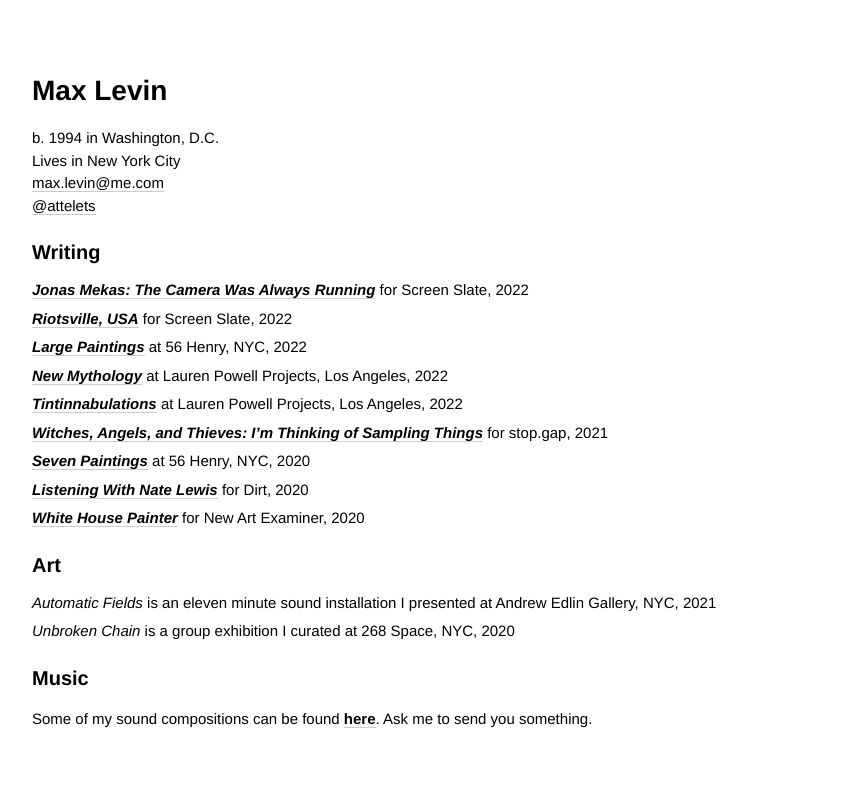
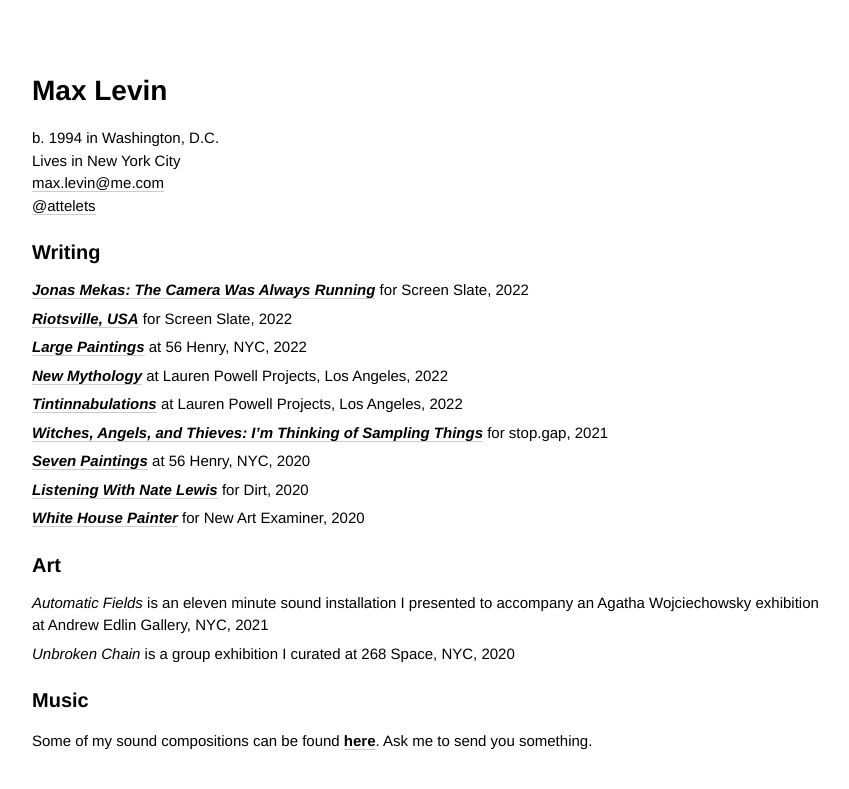
Before and after one commit to minicreative/maxlevin.me, a Jekyll site: the page built from index.md, in a window 1280 px wide. Shown: the top 789 px of the page, without its empty margins (18-867 px from the left). Built offline with Jekyll 4.4.1, drawn with Linux system fonts in a browser that asks for light colours.

Commit message:
Updated Index

```diff
--- a/index.md
+++ b/index.md
@@ -33,8 +33,9 @@
     image: "/uploads/Screen%20Shot%202022-04-20%20at%2010.55.50%20PM.jpg"
 - title: Art
   items:
-  - description: "*Automatic Fields* is an eleven minute sound installation I presented
-      at Andrew Edlin Gallery, NYC, 2021"
+  - description: |-
+      *Automatic Fields* is an eleven minute sound installation I presented to accompany an Agatha Wojciechowsky
+      exhibition at Andrew Edlin Gallery, NYC, 2021
     image: "/uploads/IMG_2932.jpg"
   - description: "*Unbroken Chain* is a group exhibition I curated at 268 Space, NYC,
       2020"
```
Also changed, not shown: other parts of index.md (+1 -0 lines).
